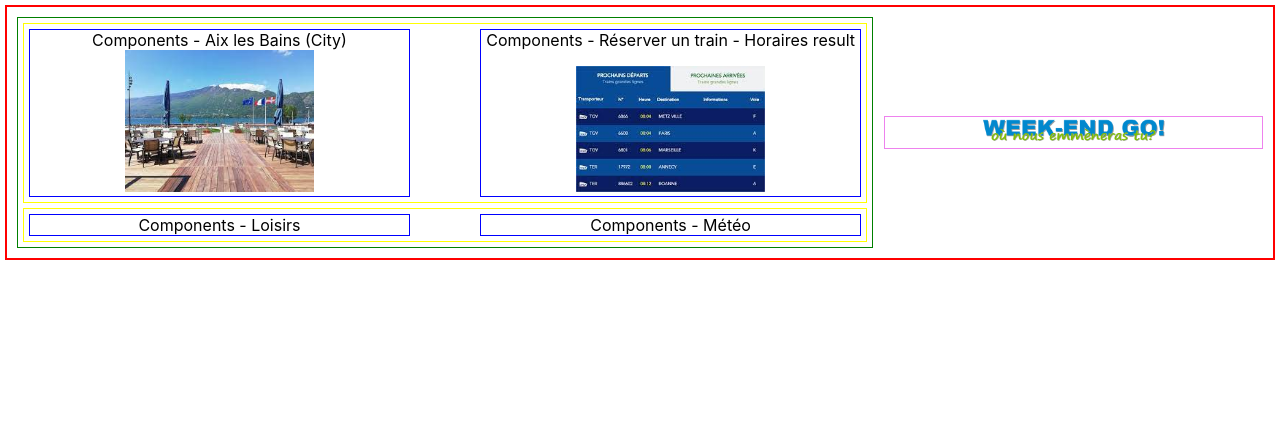
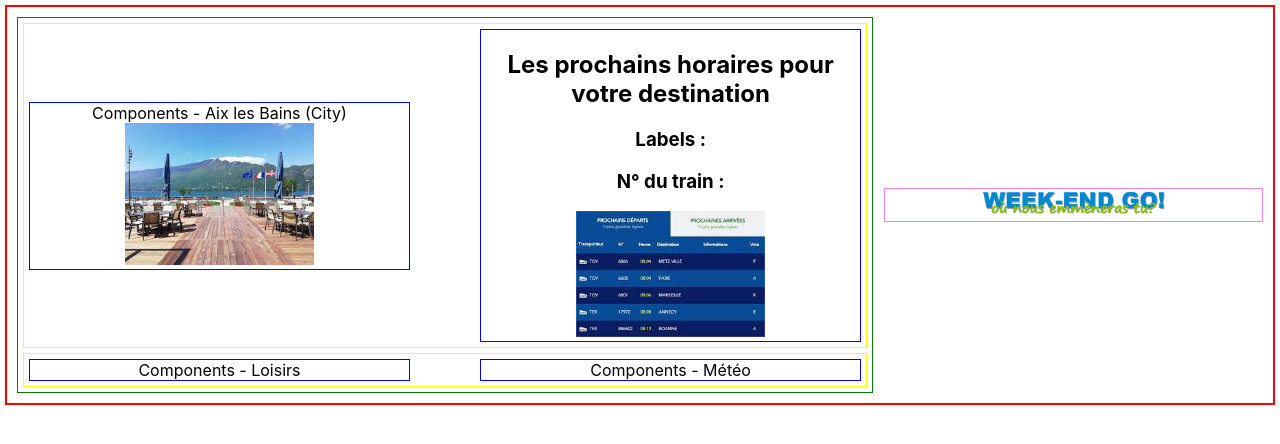
Before and after one commit to Jonathan280286/Projet-2-random_train, a React (Create React App) app: page / in a window 1280 px wide. Shown: the top 444 px of the page. Built offline with nearby package versions, Linux system fonts and the light colour scheme; no server answers.

Commit message:
connexion Api Version 2

```diff
--- a/src/components/horaireResult.js
+++ b/src/components/horaireResult.js
@@ -3,24 +3,25 @@ import axios from 'axios';
 import React, { useEffect, useState } from 'react';
 
 function HoraireResult() {
-  const [horaires, setHoraires]=useState("")
 
-  useEffect(() =>{
-    axios
-      .get('https://api.sncf.com/v1/coverage/sncf/stop_areas/stop_area:SNCF:87391003/departures?datetime=20220131T160312')
+  const [horaires, setHoraires] = useState("")
+
+  useEffect(() => {
+    axios.get('https://8703df2c-baa8-49b3-a102-d2482abfb49a@api.sncf.com/v1/coverage/sncf/stop_areas/stop_area:SNCF:87391003/departures?datetime=20220131T160312')
       .then((response) => {
         console.log(response.data)
         setHoraires(response.data.display_informations[0])
       })
   }, [])
 
-    return (
-        <div>
-          <div className='titre-horaireResult'>Components - Réserver un train - Horaires result</div>
-          <p>{horaires.labels}</p>
-            <img   src='./Images/horaire.jpg' alt='horaire train' />
-        </div>
-    );
+  return (
+    <div>
+      <div className='titre-horaireResult'><h2>Les prochains horaires pour votre destination</h2></div>
+      <p><h3>Labels : </h3>{horaires.labels}</p>
+      <p><h3>N° du train :</h3>{horaires.trip_short_name}</p>
+      <img src='./Images/horaire.jpg' alt='horaire train' />
+    </div>
+  );
 
 }
 
```
